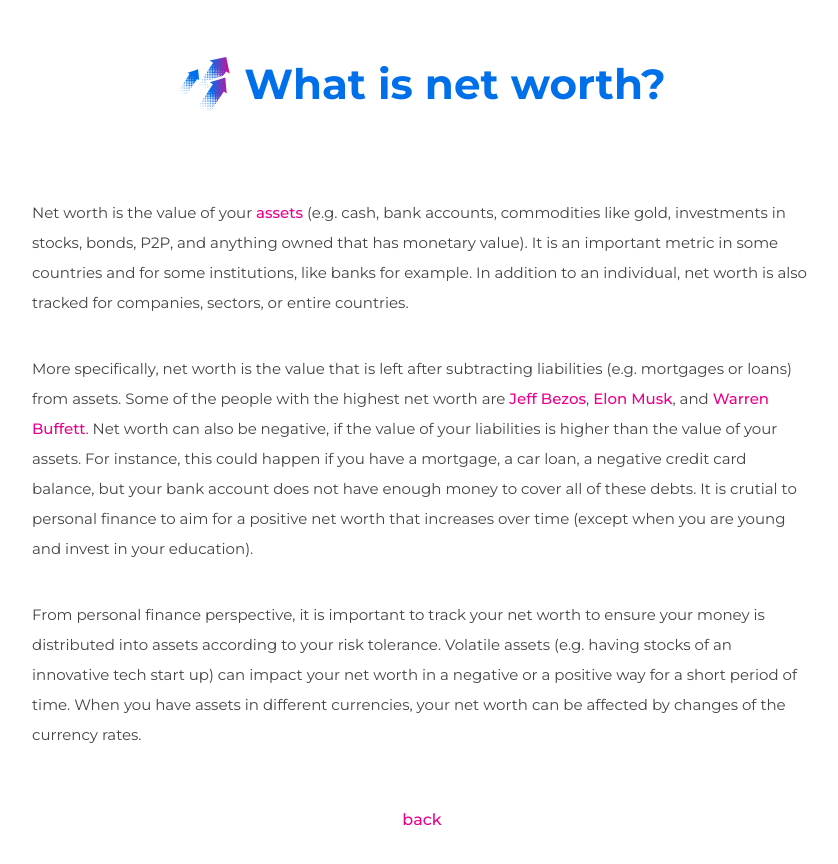
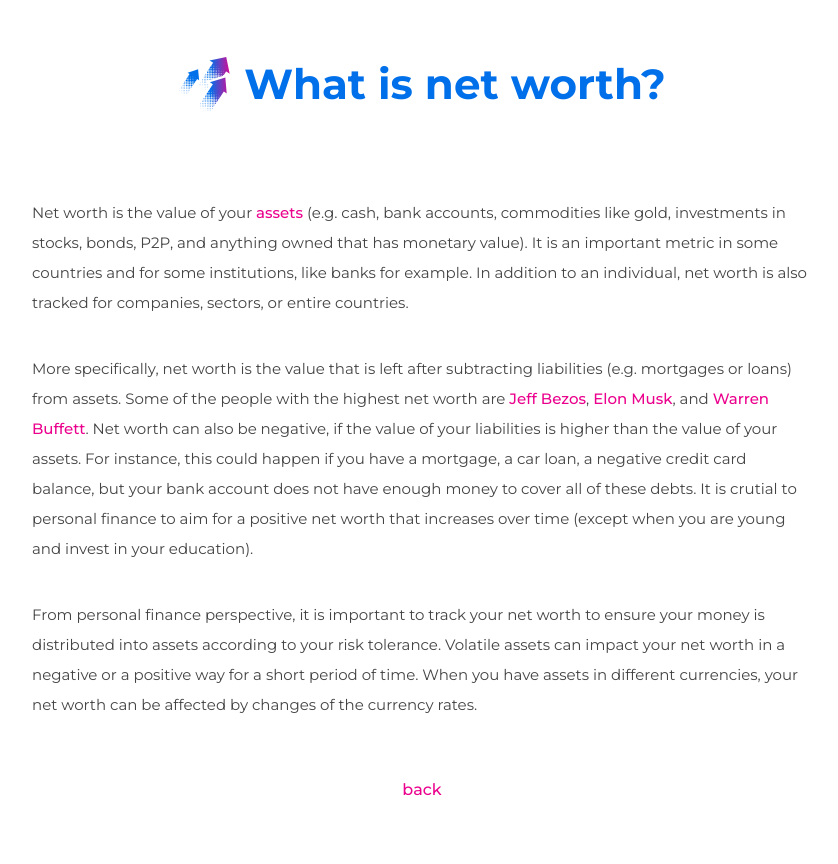
Before and after one commit to Neverlastinger/getnetworthapp.com, a Next.js app: page /net-worth in a window 1280 px wide. Shown: the top 864 px of the page, without its empty margins (218-1056 px from the left). Built offline with nearby package versions, Linux system fonts and the light colour scheme.

Commit message:
changes page texts

```diff
--- a/pages/asset.js
+++ b/pages/asset.js
@@ -19,7 +19,7 @@ export default function NetWorthPage() {
         </p>
         <p>
           When people think about assets, first things that come to mind are the tangible assets.
-          A Tangible asset is anything that can be touched, a physical property.
+          A tangible asset is anything that can be touched, a physical property.
           An asset can also be intangible, a non-physical resource like bonds and stocks.
           A corporation can also possesses copyrights, computer programs, and patents that are considered part of their assets.
         </p>
--- a/pages/how-to-use-net-worth-performance.js
+++ b/pages/how-to-use-net-worth-performance.js
@@ -7,7 +7,7 @@ export default function NetWorthPage() {
   return (
     <TextPage>
       <HTMLHead title="How do I use Net Worth Performance app? | Net Worth Performance" />
-      <PageHeader>How to use the app? </PageHeader>
+      <PageHeader>How to use the app</PageHeader>
       <PageContent>
         <p>
           The <strong>Net Worth Performance</strong> app for Android & iOS helps you calculate and track your net worth over time.
@@ -75,7 +75,7 @@ export default function NetWorthPage() {
           You can long-tap on the pie chart to see how a specific slice (an asset or a category of assets) performs over time.
           For instance, when long-tapping on the Bank Account category, this user sees that their bank accounts' amount has increased by $223 (3.19%) for a period of 1 year.
           However, as the bottom chart shows, the Bank Account category now takes smaller part of the overal net worth compared to an year earlier (-12.74 percentage points).
-          This may mean that the user has spent the money, or invested in non-bank account assets.
+          This may mean that the user has withdrawn their money from their bank accounts to direct it somewhere else, e.g. investing in non-bank account assets.
         </p>
         <Screenshot img="category-range.png" />
         <h2>Can I use the app on different devices?</h2>
--- a/pages/net-worth.js
+++ b/pages/net-worth.js
@@ -28,7 +28,7 @@ export default function NetWorthPage() {
         </p>
         <p>
           From personal finance perspective, it is important to track your net worth to ensure your money is distributed into assets according to your risk tolerance.
-          Volatile assets (e.g. having stocks of an innovative tech start up) can impact your net worth in a negative or a positive way for a short period of time.
+          Volatile assets can impact your net worth in a negative or a positive way for a short period of time.
           When you have assets in different currencies, your net worth can be affected by changes of the currency rates.
         </p>
       </PageContent>
```
